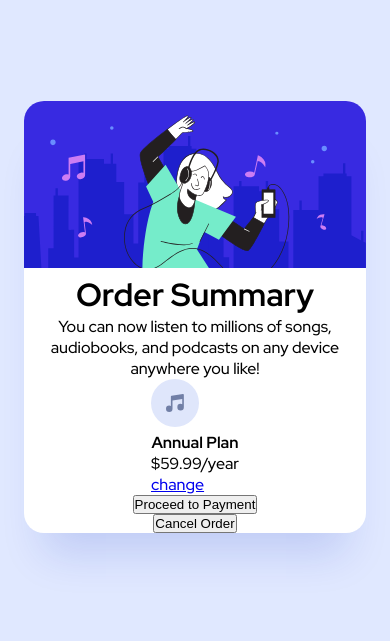
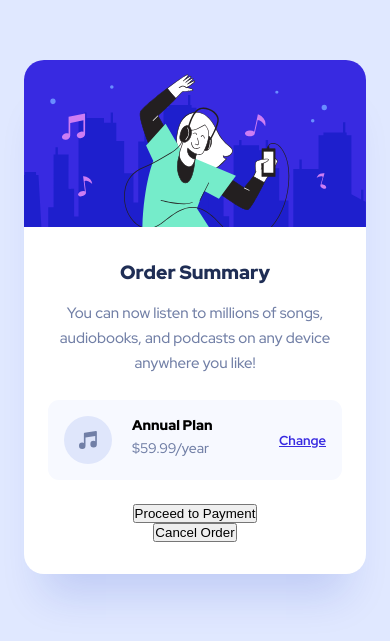
Before and after one commit to KieranWebDev/FEMentors-order-summary-component, a plain HTML site: page index.html in a window 390 px wide. Shown: the part 105-746 px from the top of the page. Drawn offline with Linux system fonts and the light colour scheme.

Commit message:
most of mobile CSS complete

```diff
--- a/index.html
+++ b/index.html
@@ -19,6 +19,7 @@
   <!-- <img class='wave' src="./images/pattern-background-desktop.svg" alt=""> -->
 
   <main>
+
     <div class="img-container">
       <img class="hero" src="./images/illustration-hero.svg" alt="">
     </div>
@@ -26,16 +27,19 @@
       <h1>Order Summary</h1>
       <p> You can now listen to millions of songs, audiobooks, and podcasts on any
         device anywhere you like!</p>
+
       <div class="annual-plan-container">
-        <img src="./images/icon-music.svg" alt="">
-        <div class="text-container">
-          <strong>Annual Plan</strong>
-          <span>$59.99/year</span>
+        <div class='flex-left'>
+          <img src="./images/icon-music.svg" alt="">
+          <div class="price-container">
+            <strong>Annual Plan</strong>
+            <span>$59.99/year</span>
+          </div>
         </div>
-        <a href="#">change</a>
+        <a href="#">Change</a>
       </div>
-      <button>Proceed to Payment</button>
-      <button>Cancel Order</button>
+      <button class="main-btn">Proceed to Payment</button>
+      <button class="secondary-btn">Cancel Order</button>
     </div>
   </main>
 
--- a/styles.css
+++ b/styles.css
@@ -36,13 +36,58 @@ main {
 .hero {
   width: 100%;
   border-radius: 20px 20px 0 0;
+  display: block;
 }
 .text-container {
   display: flex;
   flex-direction: column;
   justify-content: center;
   align-items: center;
+  padding: 2rem 1.5rem;
+}
+.text-container h1 {
+  font-weight: 900;
+  font-size: 1.2rem;
+  margin-bottom: 1rem;
+
+  color: #1f2e55;
 }
 .text-container p {
   text-align: center;
+  font-weight: 500;
+  font-size: 15px;
+  line-height: 25px;
+  color: #717fa6;
+  margin-bottom: 1.5rem;
 }
+.annual-plan-container {
+  width: 100%;
+  border-radius: 11px;
+  background-color: #f7f9ff;
+  padding: 1rem;
+  display: flex;
+  justify-content: space-between;
+  align-items: center;
+  margin-bottom: 1.5rem;
+}
+.flex-left {
+  display: flex;
+  gap: 20px;
+}
+.price-container strong,
+.price-container span {
+  display: block;
+  font-size: 0.875rem;
+}
+.price-container strong {
+  font-weight: 900;
+  margin-bottom: 5px;
+}
+.price-container span {
+  color: #717fa6;
+}
+.annual-plan-container a {
+  font-weight: 700;
+  font-size: 13px;
+  color: #382ae1;
+}
```
